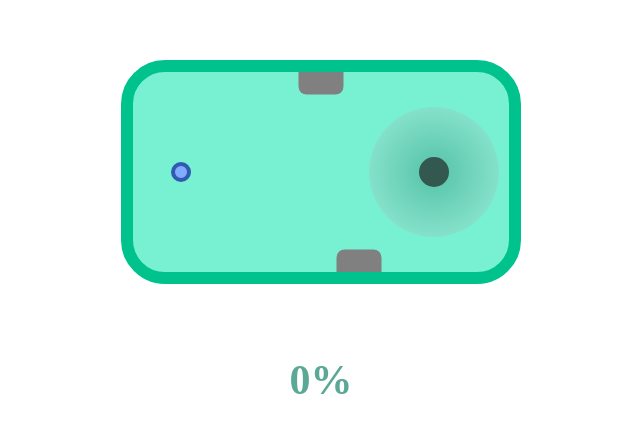
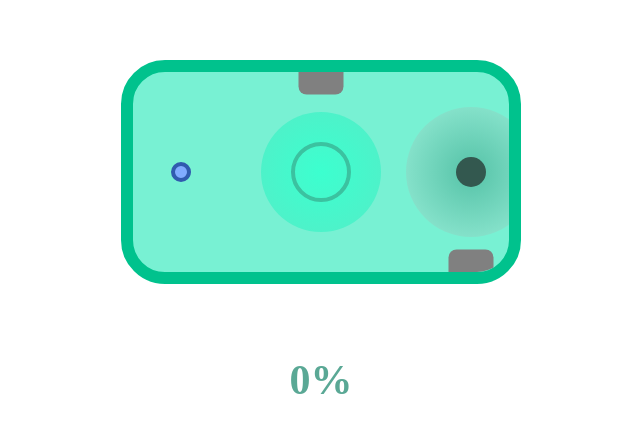
Before and after one commit to Colin-Farkas-Personal/React-Golf, a React (Vite) app in the folder react-golf/: page / in a window 1280 px wide. Shown: the part 228-660 px from the top of the page, without its empty margins (319-959 px from the left). Built offline with nearby package versions, Linux system fonts and the light colour scheme.

Commit message:
Adds Mound obstacle

```diff
--- a/react-golf/src/components/App.tsx
+++ b/react-golf/src/components/App.tsx
@@ -12,6 +12,7 @@ import Pit from "./Pit";
 import SandTrap from "./SandTrap";
 import WaterTrap from "./WaterTrap";
 import FinishFlag from "./FinishFlag";
+import Mound from "./Mound";
 
 function App() {
   const [powerProcent, setPowerProcent] = useState(0);
@@ -26,10 +27,11 @@ function App() {
             {/* <MouseOutline /> */}
             <CourseGround size="small">
               <Stone size={45} />
-              <Pit size={130} x={80} y={50}>
+              <Mound size={120} x={50} y={50}></Mound>
+              <Pit size={130} x={90} y={50}>
                 <FinishFlag />
               </Pit>
-              <Stone size={45} x={60} y={100} />
+              <Stone size={45} x={90} y={100} />
               <PlayerBall startingPositionX={10} />
             </CourseGround>
             <Power power={powerProcent} />
--- /dev/null
+++ b/react-golf/src/components/Mound.tsx
@@ -0,0 +1,28 @@
+import React, { useRef } from "react";
+import { useAddGameObject } from "../hooks/useAddGameObject";
+import BoxCollider from "./BoxCollider";
+import "../styles/mound.scss";
+
+interface MoundProps extends GameObject {
+  children?: React.ReactNode;
+}
+function Mound({ x, y, size, children }: MoundProps) {
+  const moundRef = useRef(null);
+  useAddGameObject("MOUND", moundRef);
+
+  const moundStyle = {
+    left: x + "%",
+    top: y + "%",
+    width: size,
+    height: size,
+  };
+
+  return (
+    <div ref={moundRef} style={moundStyle} className="mound mound-outer">
+      <BoxCollider />
+      <div className="mound-inner">{children}</div>
+    </div>
+  );
+}
+
+export default Mound;
--- a/react-golf/src/logic/collisionResponseHandler.ts
+++ b/react-golf/src/logic/collisionResponseHandler.ts
@@ -112,6 +112,37 @@ export function handleCollisionResponse(
     };
   }
 
+  if (objectRef.effect === "PUSHED") {
+    // Pulled towards middle
+    const objectRect =
+      collisionResult.objectRef.refObject.current?.getBoundingClientRect();
+
+    if (!objectRect || !playerRect) {
+      return { ...resultResponse, velocity };
+    }
+
+    const pulledWidth = objectRect?.width / 2;
+    const pulledHeight = objectRect?.height / 2;
+
+    const playerWidth = playerRect.width / 2;
+    const playerHeight = playerRect.height / 2;
+
+    const objectCenterPoint = {
+      x: Number(objectRect?.left + pulledWidth),
+      y: Number(objectRect?.top + pulledHeight),
+    } as Point;
+
+    const playerCenterPoint = {
+      x: Number(playerRect?.left + playerWidth),
+      y: Number(playerRect?.top + playerHeight),
+    } as Point;
+
+    return {
+      ...resultResponse,
+      velocity: pushEffect(velocity, playerCenterPoint, objectCenterPoint),
+    };
+  }
+
   return resultResponse;
 }
 
@@ -194,3 +225,50 @@ function pullEffect(
 
   return [newVelocityX, newVelocityY];
 }
+
+const PUSH_STRENGTH = 0.05;
+const MOUND_TOP_DISTANCE = 20;
+function pushEffect(
+  currentVelocity: [number, number],
+  playerCenterPoint: { x: number; y: number },
+  centerPoint: { x: number; y: number }
+): [number, number] {
+  // Calculate the vector from the player to the center of the pit
+  let dx = centerPoint.x - playerCenterPoint.x;
+  let dy = centerPoint.y - playerCenterPoint.y;
+
+  // Calculate the distance
+  let distance = Math.sqrt(dx * dx + dy * dy);
+
+  // If the distance is less than or equal to the stop distance, set velocity to zero
+  console.log("Current distance: ", distance);
+  if (distance <= MOUND_TOP_DISTANCE) {
+    return currentVelocity;
+  }
+
+  // Only normalize and scale the vector if the distance is not zero
+  if (distance !== 0) {
+    // Normalize the vector
+    dx /= distance;
+    dy /= distance;
+
+    // Scale the vector by the pull strength
+    dx *= PUSH_STRENGTH;
+    dy *= PUSH_STRENGTH;
+  }
+
+  // Subtract the pull vector from the current velocity to get the new velocity
+  let newVelocityX = currentVelocity[0] - dx;
+  let newVelocityY = currentVelocity[1] - dy;
+
+  // If the velocity is below or at the threshold, set it to zero
+  if (
+    Math.abs(newVelocityX) <= VELOCITY_THRESHOLD &&
+    Math.abs(newVelocityY) <= VELOCITY_THRESHOLD
+  ) {
+    newVelocityX = 0;
+    newVelocityY = 0;
+  }
+
+  return [newVelocityX, newVelocityY];
+}
--- /dev/null
+++ b/react-golf/src/styles/mound.scss
@@ -0,0 +1,37 @@
+:root {
+  --mound-outer-color-bg-radial-graidnet: radial-gradient(#3cffcf, #54edc7);
+  --mound-line-color-bg: #3bc2a0;
+}
+
+.mound-outer {
+  z-index: 1;
+  position: absolute;
+  translate: -50% -50%;
+
+  background: white;
+  background: var(--mound-outer-color-bg-radial-graidnet);
+  border-radius: 50%;
+
+  &::after {
+    content: "";
+    position: absolute;
+    top: 50%;
+    left: 50%;
+    translate: -50% -50%;
+    width: 50%;
+    height: 50%;
+    border-radius: inherit;
+    border: 0.25rem solid var(--mound-line-color-bg);
+  }
+}
+
+.mound-inner {
+  z-index: 2;
+  position: absolute;
+  top: 50%;
+  left: 50%;
+  translate: -50% -50%;
+
+  max-height: 50%;
+  max-width: 50%;
+}
--- a/react-golf/src/styles/pit.scss
+++ b/react-golf/src/styles/pit.scss
@@ -2,6 +2,7 @@
   --pit-outer-color-bg-radial-graidnet: radial-gradient(#55c2a7, #98eed8);
   --super-color-bg-radial-graidnet: radial-gradient(#c5f178, #c978f1);
 }
+
 .pit-outer {
   z-index: 1;
   position: absolute;
```
